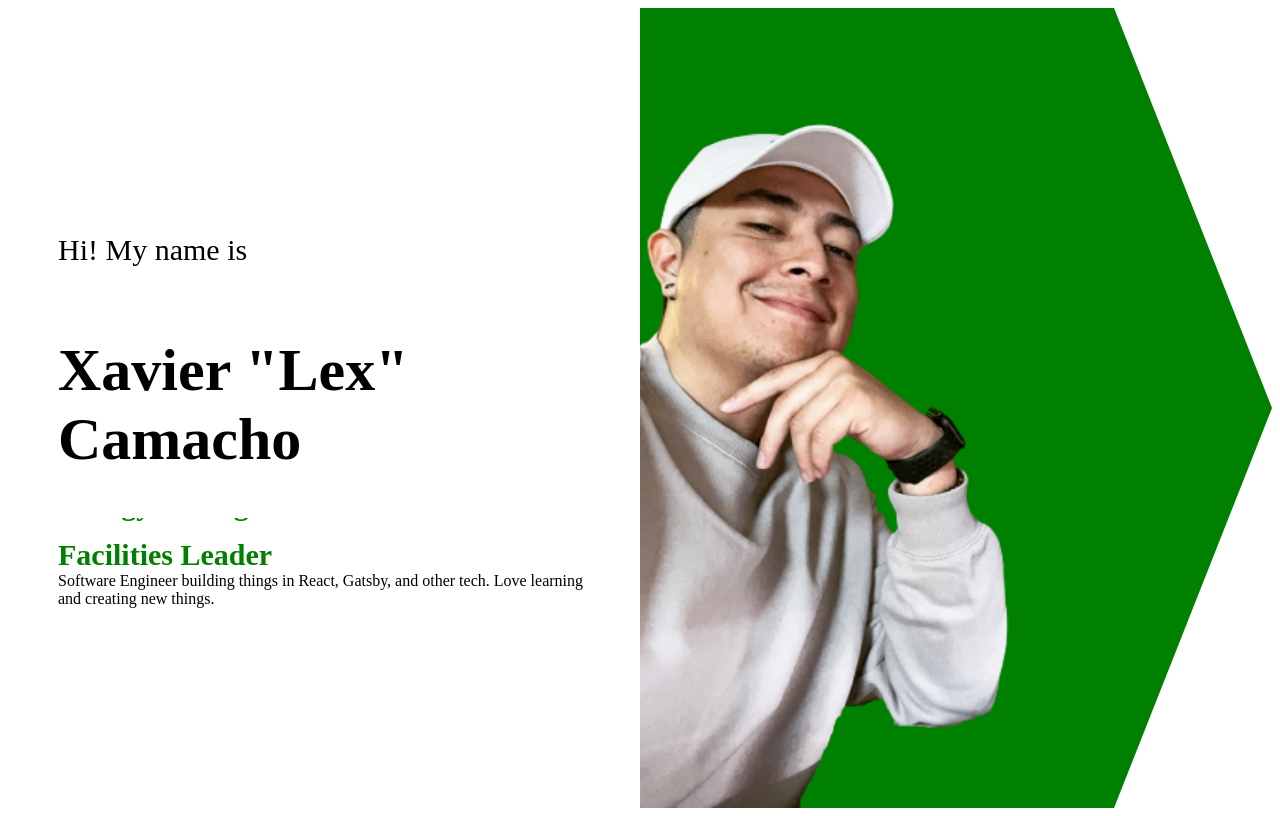
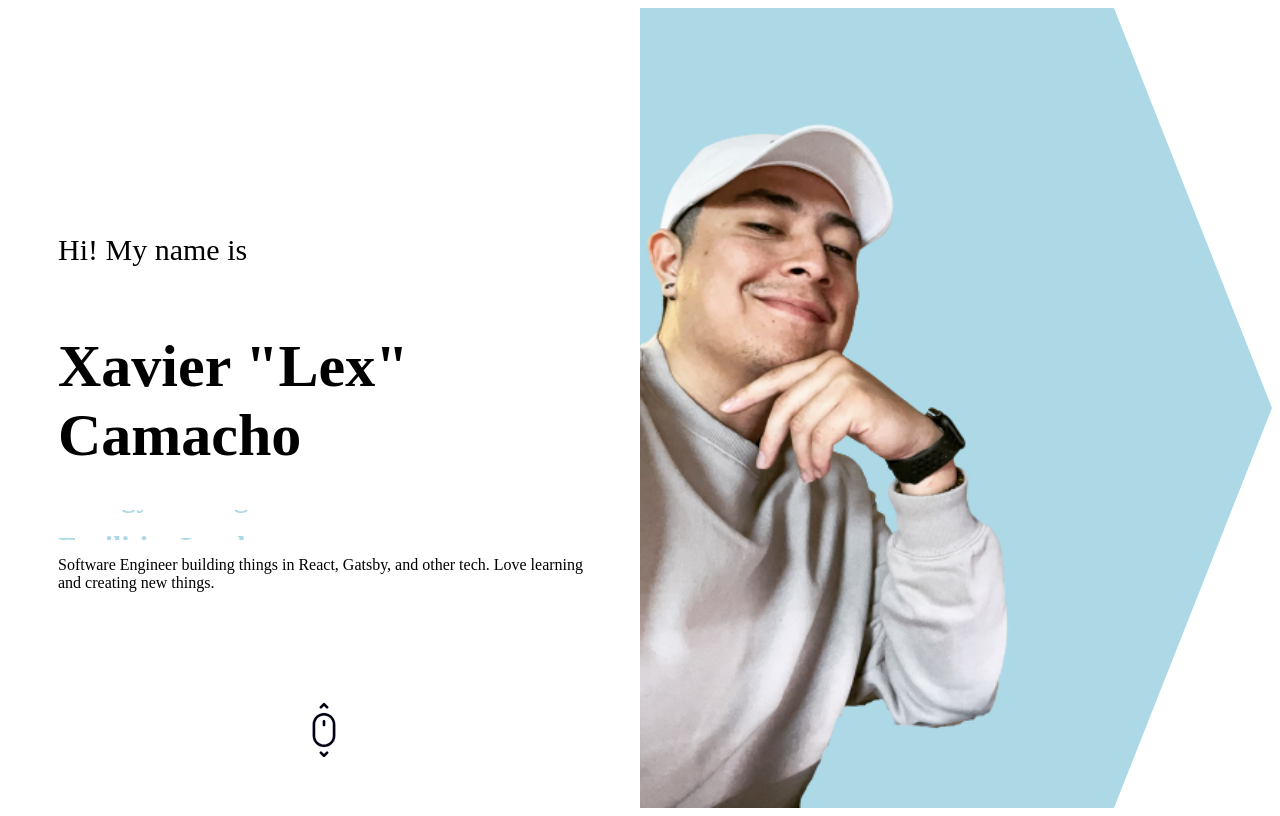
Before and after one commit to x-camacho/lexcodes, a React (Create React App) app: page / in a window 1280 px wide. Built offline with nearby package versions, Linux system fonts and the light colour scheme.

Commit message:
added background styling and svg

```diff
--- a/src/components/Intro/Intro.css
+++ b/src/components/Intro/Intro.css
@@ -58,9 +58,16 @@
     height: 50px;
     font-size: 30px;
     font-weight: bold;
-    color: green;
+    color: lightblue;
     display: flex;
     align-items: center;
+}
+
+.i-scroll {
+    width: 100px;
+    height: 100px;
+    position: absolute;
+    bottom: 20px;
 }
 
 .i-img {
@@ -72,7 +79,7 @@
 
 .i-bg {
     clip-path: polygon(0% 0%, 75% 0%, 100% 50%, 75% 100%, 0% 100%);
-    background-color: green;
+    background-color: lightblue;
     width: 100%;
     height: 100%;
     position: absolute;
--- a/src/components/Intro/Intro.jsx
+++ b/src/components/Intro/Intro.jsx
@@ -16,10 +16,25 @@ const Intro = () => {
                         <div className="i-title-item">Crypto Enthusiast</div>
                     </div>
                 </div>
-                <div className="i-desc">
+                <p className="i-desc">
                     Software Engineer building things in React, Gatsby, and other tech.  Love learning and creating new things.
-                </div>
+                </p>
             </div>
+            <svg
+            width="100pt"
+            height="100pt"
+            version="1.1"
+            viewBox="0 0 752 752"
+            stroke="blue"
+            className="i-scroll"
+            xmlns="http://www.w3.org/2000/svg">
+ <g>
+  <path d="m290.76 333.38v85.246c0 46.883 38.359 85.246 85.246 85.246 46.883 0 85.246-38.359 85.246-85.246l-0.003906-85.246c0-46.883-38.359-85.246-85.246-85.246-46.883 0-85.242 38.363-85.242 85.246zm85.242-66.301c36.465 0 66.301 29.836 66.301 66.301v85.246c0 36.465-29.836 66.301-66.301 66.301s-66.301-29.836-66.301-66.301v-85.246c0-36.465 29.836-66.301 66.301-66.301z"/>
+  <path d="m376 347.59c5.2109 0 9.4727-4.2617 9.4727-9.4727v-28.414c0-5.2109-4.2617-9.4727-9.4727-9.4727s-9.4727 4.2617-9.4727 9.4727v28.414c0.003906 5.2109 4.2656 9.4727 9.4727 9.4727z"/>
+  <path d="m369.37 576.8c1.8945 1.8945 4.2617 2.8398 6.6289 2.8398s4.7344-0.94531 6.6289-2.8398l23.68-23.68c3.7891-3.7891 3.7891-9.4727 0-13.262-3.7891-3.7891-9.4727-3.7891-13.262 0l-17.047 17.051-17.051-17.051c-3.7891-3.7891-9.4727-3.7891-13.262 0s-3.7891 9.4727 0 13.262z"/>
+  <path d="m369.37 175.2-23.68 23.68c-3.7891 3.7891-3.7891 9.4727 0 13.262 1.8945 1.8906 4.2617 2.8398 6.6328 2.8398 2.3672 0 4.7344-0.94531 6.6289-2.8398l17.051-17.051 17.051 17.051c1.8906 1.8906 4.2578 2.8398 6.625 2.8398 2.3672 0 4.7344-0.94531 6.6289-2.8398 3.7891-3.7891 3.7891-9.4727 0-13.262l-23.68-23.68c-3.7852-3.7891-9.4688-3.7891-13.258 0z"/>
+ </g>
+</svg>
         </div>
         <div className='i-right'>
             <div className="i-bg"></div>
```
Also changed, not shown: src/assets/scroll.svg (added).
